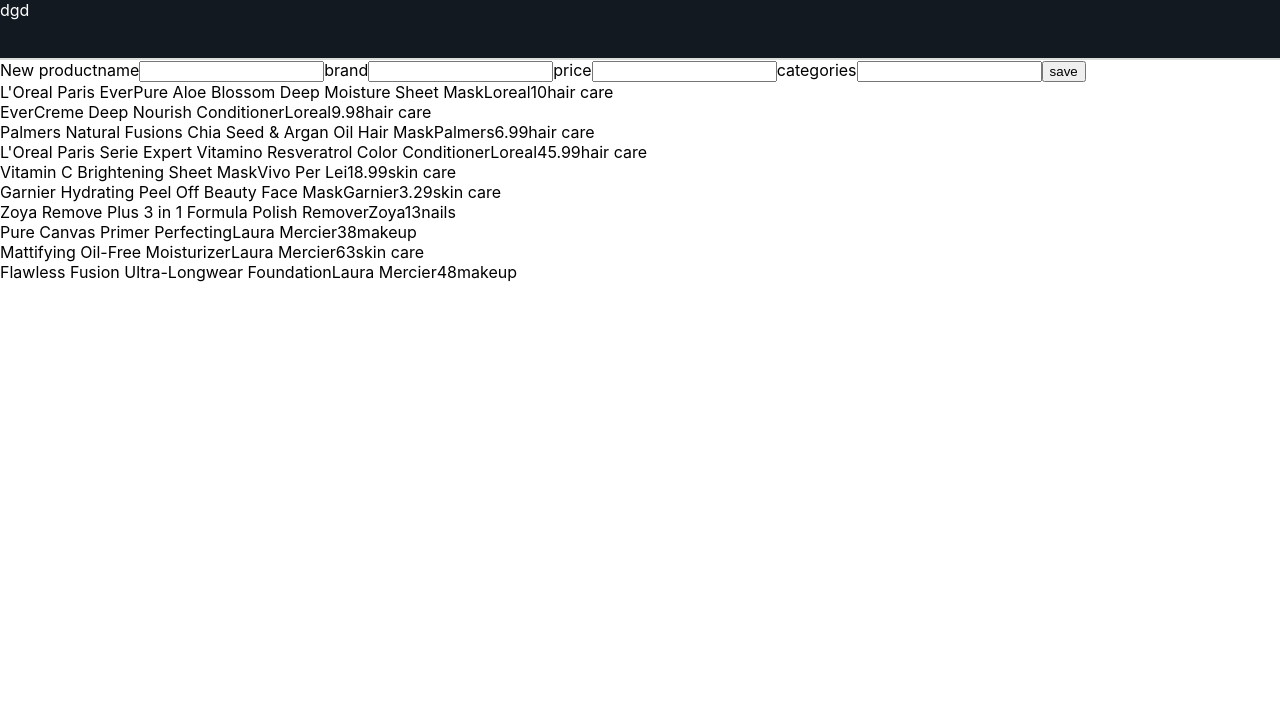
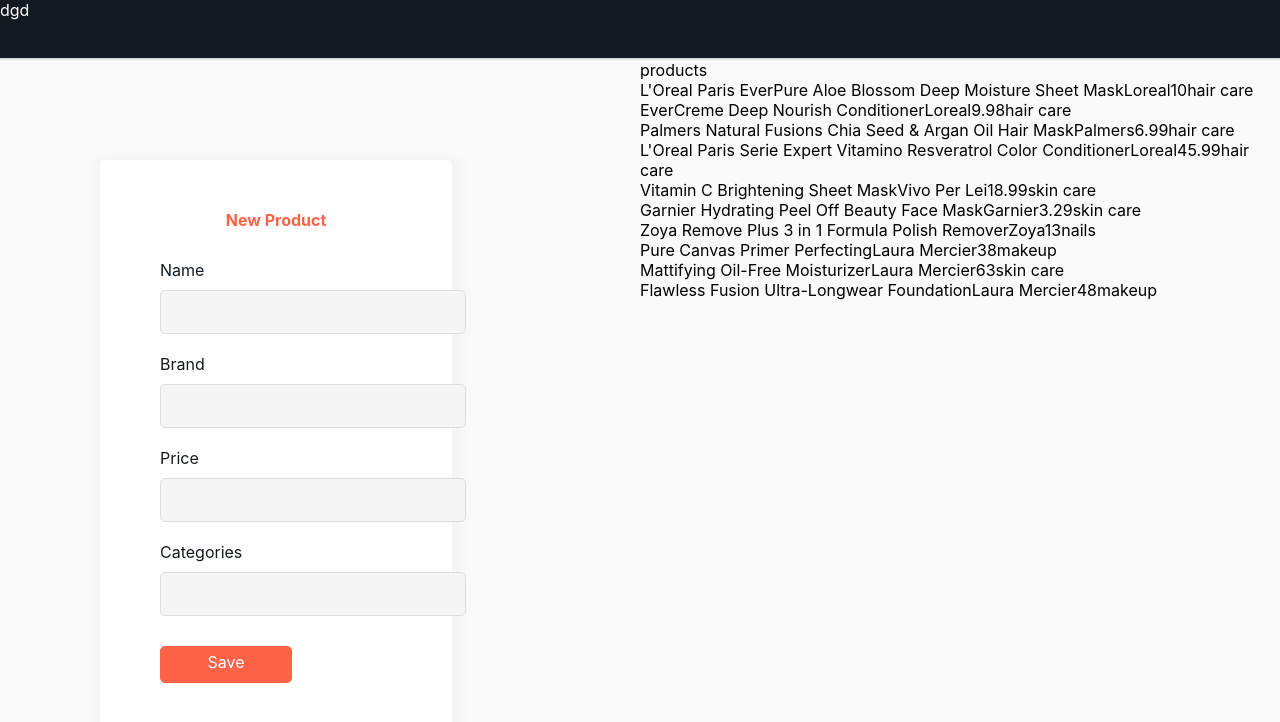
Before and after one commit to dorsamaleki/barbat-studio-task, a React (Create React App) app: page /new-product in a window 1280 px wide. Shown: the top 722 px of the page. Built offline with nearby package versions, Linux system fonts and the light colour scheme.

Commit message:
add some styles + add new categories and brands in home page

```diff
--- a/src/App.js
+++ b/src/App.js
@@ -1,5 +1,5 @@
 import React from "react";
-import { Categories } from "./Categories";
+import { NewCategory } from "./NewCategory.js";
 import styles from "./App.module.css";
 import { Navbar } from "./Navbar";
 
@@ -17,6 +17,8 @@
   const [productName, setProductName] = useLocalStorage("productname", "");
   const [brand, setBrand] = useLocalStorage("productbrand", "");
   const [price, setPrice] = useLocalStorage("productprice", "");
+  const [category, setCategory] = useLocalStorage("productcategory", "");
+
   const [productList, setProductList] = useLocalStorage(
     "productlist",
     initialProduct
@@ -31,15 +33,19 @@
   const handleChangePrice = (event) => {
     setPrice(event.target.value);
   };
+  const handleChangeCategory = (event) => {
+    setCategory(event.target.value);
+  };
   const handleSave = () => {
     const newList = (list) => [
       ...list,
-      { productName, brand, price, id: uuidv4() },
+      { productName, brand, price, category, id: uuidv4() },
     ];
     setProductList(newList);
     setProductName("");
     setBrand("");
     setPrice("");
+    setCategory("");
   };
   const keyPressed = (event) => {
     if (event.key === "Enter") {
@@ -79,7 +85,7 @@
 
         <Switch>
           <Route path="/categories">
-            <Categories
+            <NewCategory
               handleChange={handleChange}
               handleRemove={handleRemove}
               keyPressedd={keyPressedd}
@@ -92,6 +98,7 @@
               handleChangeName={handleChangeName}
               handleChangePrice={handleChangePrice}
               handleChangeBrand={handleChangeBrand}
+              handleChangeCategory={handleChangeCategory}
               keyPressed={keyPressed}
               productList={productList}
             />
--- a/src/Home.js
+++ b/src/Home.js
@@ -14,11 +14,16 @@
   const initialProducts = productsList();
 
   const brands = uniq(
-    initialProducts.reduce((result, item) => {
+    props.productList.reduce((result, item) => {
       return result.concat(item.brand);
     }, [])
   );
-  const filteredCategory = initialProducts.filter((i) => {
+  const categories = uniq(
+    props.productList.reduce((result, item) => {
+      return result.concat(item.category);
+    }, [])
+  );
+  const filteredCategory = props.productList.filter((i) => {
     return i.category.includes(selectedCategory);
   });
   const filteredPrice = props.productList.filter(
@@ -62,21 +67,14 @@
           <NavLink to="/categories" className={styles.subject}>
             categories
           </NavLink>
-          {props.initialList.map((item) => {
-            return (
-              <div
-                onClick={() => setSelectedCategory(item.name)}
-                key={item.id}
-                className={styles.category}
-              >
-                {item.name}
-              </div>
-            );
+
+          {categories.map((i) => {
+            return <div onClick={() => setSelectedCategory(i)}>{i}</div>;
           })}
         </div>
       </div>
 
-      <Products filteredProducts={filteredPrice} />
+      <Products filteredProducts={filteredCategory} />
     </div>
   );
 };
--- a/src/Categories.js
+++ b/src/NewCategory.js
@@ -1,8 +1,8 @@
 import React from "react";
 
-import styles from "./Categories.module.css";
+import styles from "./NewCategory.module.css";
 
-export const Categories = (props) => {
+export const NewCategory = (props) => {
   return (
     <div>
       <div className={styles.right}>
--- a/src/NewProduct.js
+++ b/src/NewProduct.js
@@ -1,37 +1,71 @@
 import React from "react";
-
+import styles from "./NewProduct.module.css";
 export const NewProduct = (props) => {
   return (
-    <div>
-      New product
-      <label>name</label>
+    <div className={styles.root}>
+      <div className={styles.newproduct}>
+        <form>
+          <div className={styles.subject}>New Product</div>
+          <div className={styles.item}>
+            <div className={styles.label}>
+              <label>Name</label>
+            </div>
             <input
               type="text"
               value={props.productName}
               onChange={props.handleChangeName}
               onKeyPress={props.keyPressed}
+              className={styles.input}
               required
             />
-      <label>brand</label>
+          </div>
+          <div className={styles.item}>
+            <div className={styles.label}>
+              <label>Brand</label>
+            </div>
             <input
               type="text"
               value={props.brand}
               onChange={props.handleChangeBrand}
               onKeyPress={props.keyPressed}
+              className={styles.input}
               required
             />
-      <label>price</label>
+          </div>
+          <div className={styles.item}>
+            <div className={styles.label}>
+              <label>Price</label>
+            </div>
+
             <input
               type="text"
               value={props.price}
               onChange={props.handleChangePrice}
               onKeyPress={props.keyPressed}
+              className={styles.input}
               required
             />
-      <label>categories</label>
-      <input type="text" />
-      <button onClick={props.handleSave}>save</button>
-      <div>
+          </div>
+          <div className={styles.item}>
+            <div className={styles.label}>
+              <label>Categories</label>
+            </div>
+            <input
+              type="text"
+              value={props.category}
+              onChange={props.handleChangeCategory}
+              onKeyPress={props.keyPressed}
+              className={styles.input}
+              required
+            />
+          </div>
+          <div className={styles.save}>
+            <div onClick={props.handleSave}>Save</div>
+          </div>
+        </form>
+      </div>
+      <div className={styles.products}>
+        products
         {props.productList.map((item) => {
           return (
             <div>
--- /dev/null
+++ b/src/NewProduct.module.css
@@ -0,0 +1,59 @@
+.root {
+  background-color: rgb(250, 250, 250);
+}
+.products {
+  display: inline-block;
+  width: 50%;
+}
+.newproduct {
+  display: inline-block;
+  box-sizing: border-box;
+  vertical-align: top;
+  padding: 100px;
+  width: 50%;
+}
+.newproduct form {
+  background-color: white;
+
+  box-shadow: 2px 5px 10px 10px rgb(245, 245, 245);
+  border-radius: 5px;
+  box-sizing: border-box;
+  width: 80%;
+  padding: 50px;
+}
+.subject {
+  text-align: center;
+  padding-bottom: 20px;
+  color: tomato;
+  font-weight: bold;
+}
+.item {
+  padding: 10px;
+}
+.label {
+  width: 100px;
+  display: inline-block;
+  padding-bottom: 10px;
+  color: #131921;
+}
+.input {
+  background-color: rgb(245, 245, 245);
+  width: 300px;
+  height: 40px;
+  border-radius: 5px;
+  border: 1px solid rgb(220, 220, 220);
+}
+.save {
+  border-radius: 3px;
+  border: 1px solid tomato;
+  width: 120px;
+  cursor: pointer;
+  text-align: center;
+  background-color: tomato;
+  margin: 10px;
+  height: 25px;
+  padding: 5px;
+  border-radius: 5px;
+  color: white;
+  margin-top: 20px;
+}
```
Also changed, not shown: src/NewCategory.module.css (renamed from src/Categories.module.css). Lines whose indentation alone changed are shown as unchanged.
